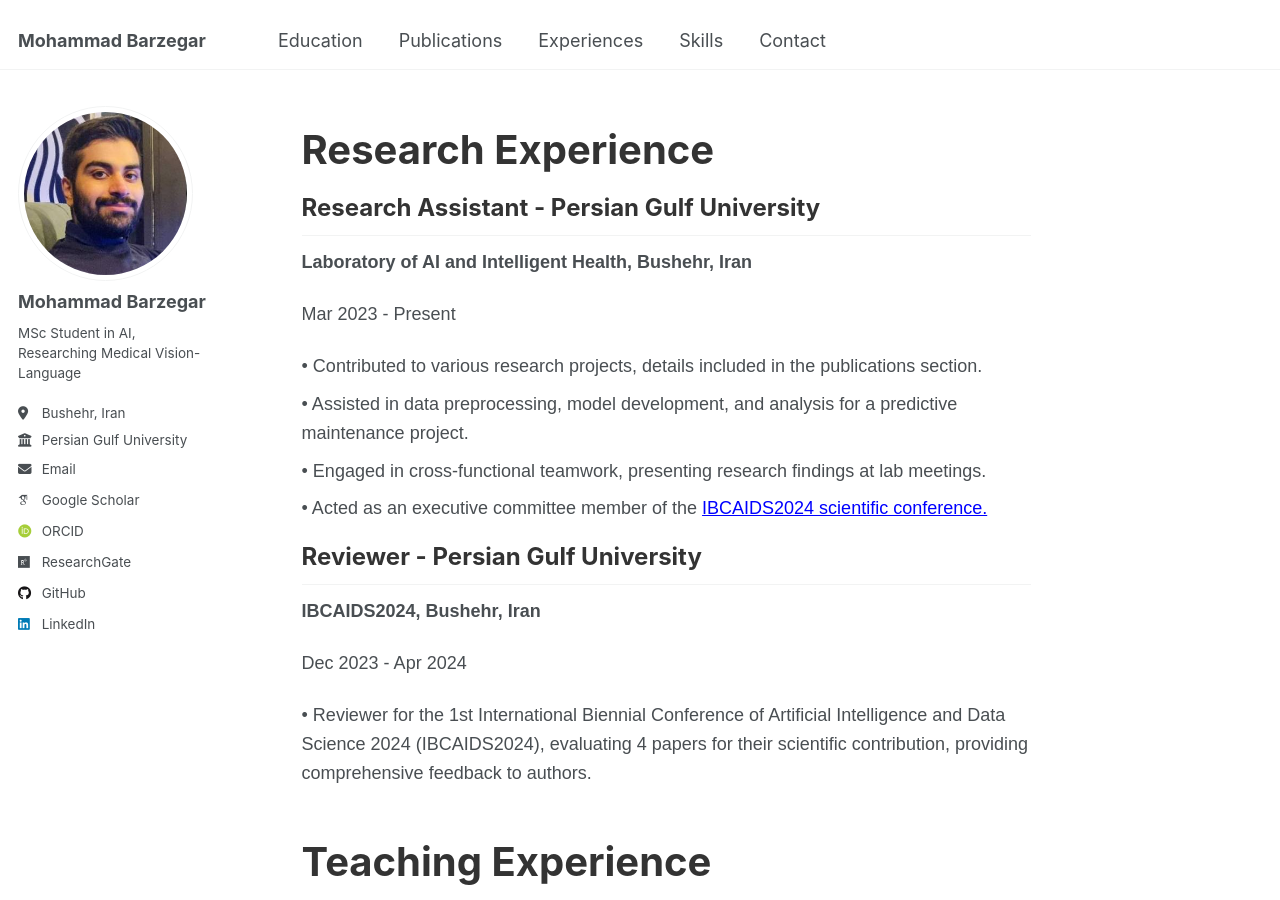
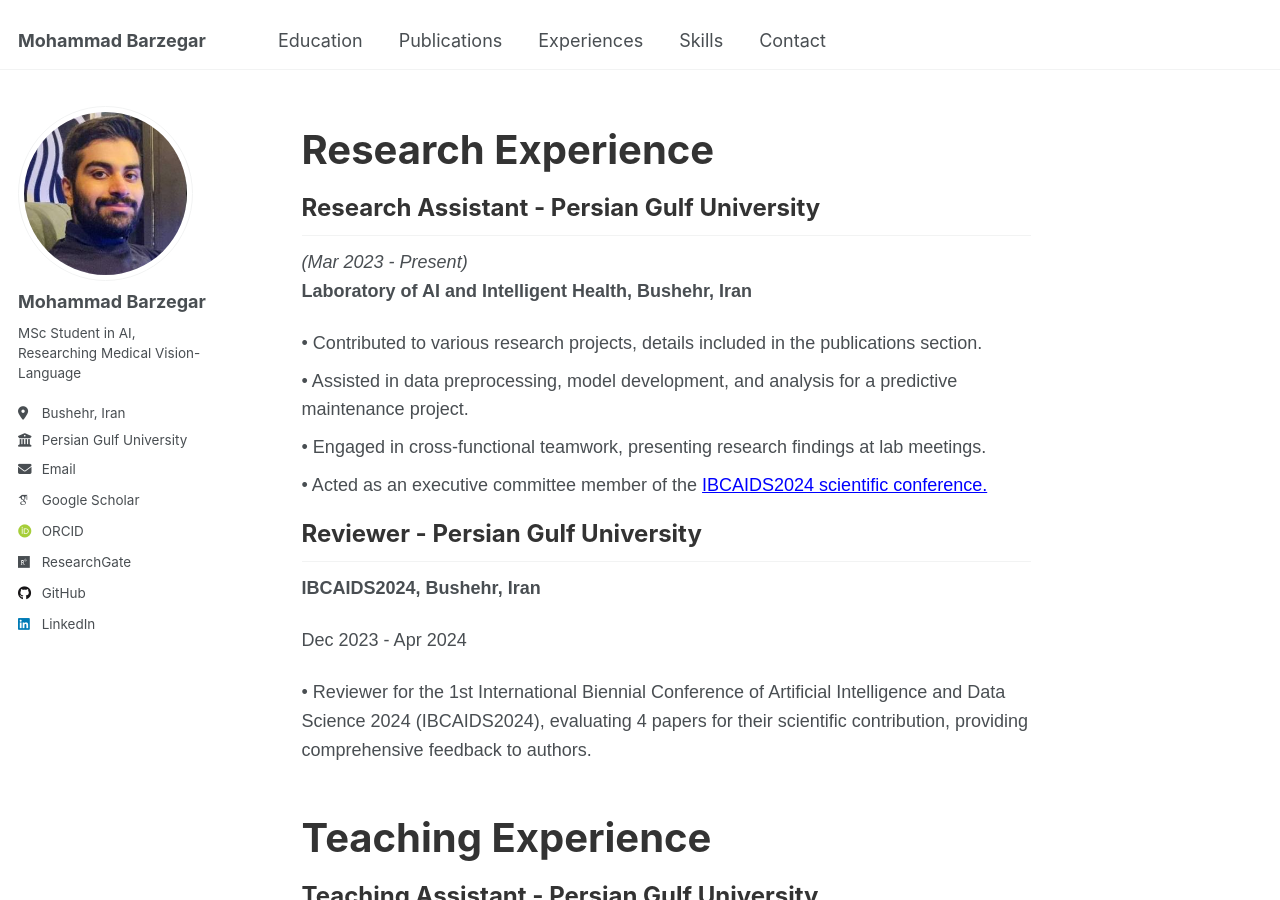
Before and after one commit to mbrz97/mbrz97.github.io, a Jekyll site: the page built from _pages/experiences.html, in a window 1280 px wide and 900 px high. Built offline with Jekyll 4.4.1, drawn with Linux system fonts in a browser that asks for light colours; some web fonts are replaced.

```diff
--- a/_pages/experiences.html
+++ b/_pages/experiences.html
@@ -58,9 +58,8 @@ author_profile: true
         <h1>Research Experience</h1>
 
         <div class="experience">
-            <h2>Research Assistant - Persian Gulf University</h2>
+            <h2>Research Assistant - Persian Gulf University</h2><i> (Mar 2023 - Present)</i>
             <p><strong>Laboratory of AI and Intelligent Health, Bushehr, Iran</strong></p>
-            <p>Mar 2023 - Present</p>
             <ul>
                 <li>• Contributed to various research projects, details included in the publications section.</li>
                 <li>• Assisted in data preprocessing, model development, and analysis for a predictive maintenance project.</li>
```
